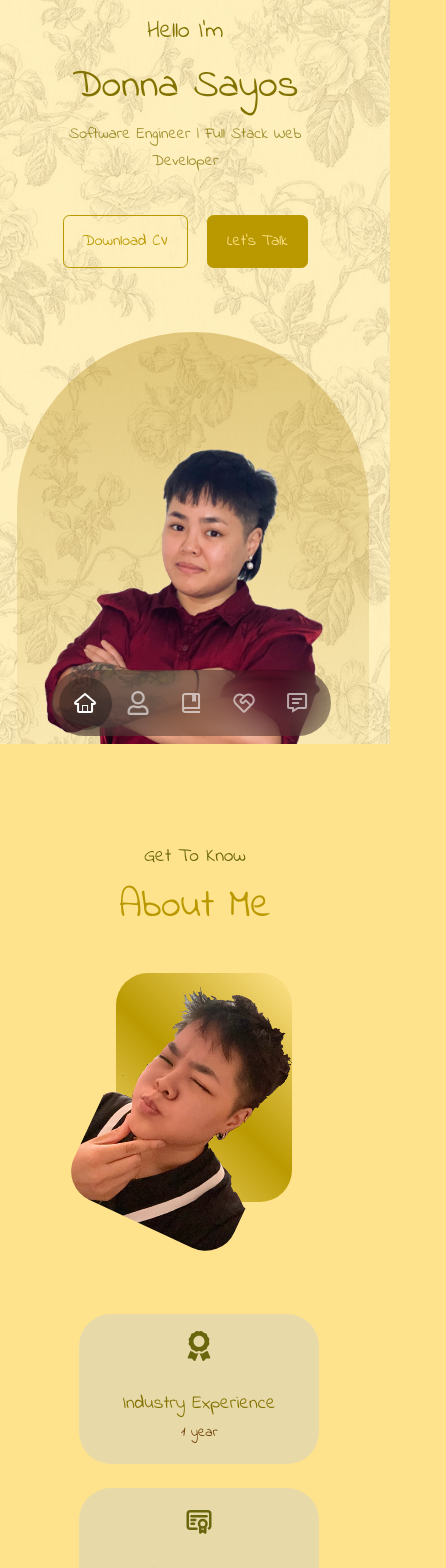
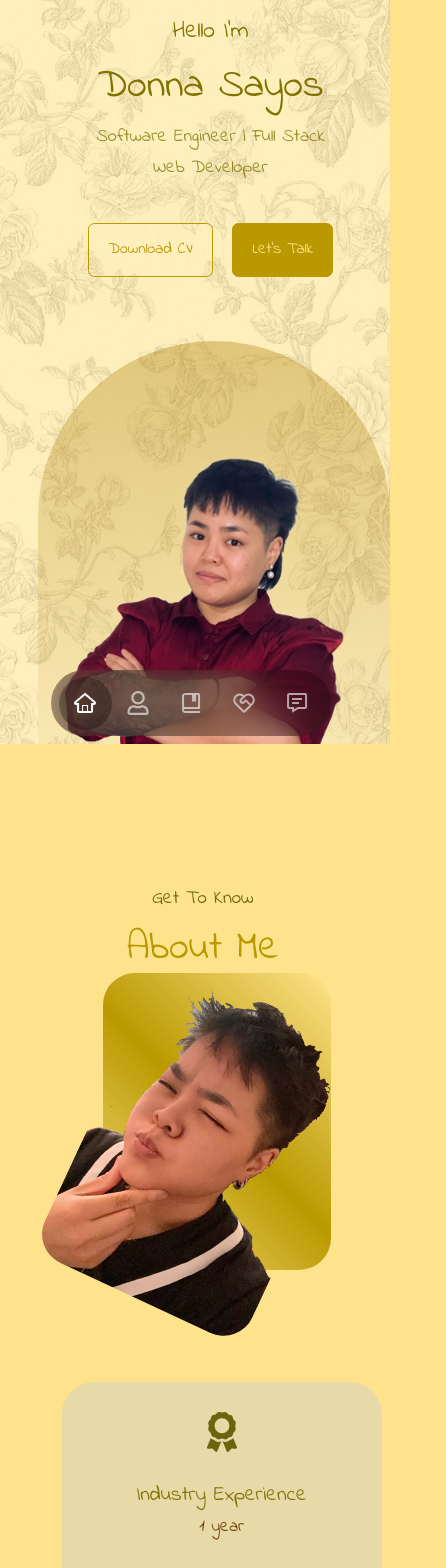
Before and after one commit to Donna-Sayos/Personal-Website, a React (Create React App) app: page / in a window 390 px wide. Shown: the part 100-1668 px from the top of the page, 446 px wide, since content can reach past the window. Built offline with nearby package versions, Linux system fonts and the light colour scheme; a web font is replaced by a local one.

Commit message:
all 3 devices vews are complete up to experience

```diff
--- a/src/components/about/About.jsx
+++ b/src/components/about/About.jsx
@@ -20,15 +20,15 @@ const About = () => {
         <div className="about_content">
           <div className="about_cards">
             <article className="about_card">
-              <FaAward className="about_icon" size={30} color="#69660E"/>
-              <h3>Industry Experience</h3>
-              <small>1 year</small>
+              <FaAward className="about_icon" size={40} color="#69660E"/>
+              <h2>Industry Experience</h2>
+              <h3>1 year</h3>
             </article>
 
             <article className="about_card">
-              <TbCertificate className="about_icon" size={30} color="#69660E"/>
-              <h3>Software Engineer Certificate</h3>
-              <small>553 hours of Full-stack Web Development</small>
+              <TbCertificate className="about_icon" size={40} color="#69660E"/>
+              <h2>Software Engineer Certificate</h2>
+              <h3>553 hours of Full-stack Web Development</h3>
             </article>
           </div>
 
--- a/src/components/about/about.css
+++ b/src/components/about/about.css
@@ -6,7 +6,7 @@
 
 /* About left side */
 .about_me {
-    width: 85%;
+    width: 75%;
     aspect-ratio: 1/1.3;
     border-radius: 2rem;
     background: linear-gradient(
@@ -51,9 +51,10 @@
 .about_card {
     background: var(--color-bg-2);
     border: 1px solid transparent;
-    width: 20rem;
+    width: 25rem;
+    height: 14rem;
     border-radius: 2rem;
-    padding: 2rem;
+    padding: 2.3rem;
     text-align: center;
     transition: var(--transition);
 }
@@ -68,8 +69,7 @@
     margin-bottom: 1rem;
 }
 
-.about_card small {
-    font-size: 0.9rem;
+.about_card h3 {
     color: #6B3D00;
 }
 
@@ -86,30 +86,36 @@
         gap: 2.5rem;
     }
     .about_me {
-        width: 40%;
+        width: 43%;
         margin: 2rem auto 4rem;
-        position: relative;
-        left: 4%;
     }
     .about_content p {
         margin: 1rem 0;
         font-size: 1.5rem;
         text-align: center;
         padding: 2rem;
-        width: 100%;
+        width: 110%;
         position: relative;
-        left: 3%;
+        left: -6%;
     }
     .about_cards {
         grid-template-columns: 1fr;
         gap: 1.5rem;
         place-items: center;
-        position: relative;
-        left: 4%;
     }
     .button {
         position: relative;
         left: 45%;
+    }
+    .sub1 {
+        position: relative;
+        top: 5%;
+        left: -2%;
+    }
+    .sub1_ {
+        position: relative;
+        top: 5%;
+        left: -2%;
     }
 }
 /* For mobile phones -- about */
@@ -121,19 +127,26 @@
         width: 65%;
         margin: 0 auto 3rem;
         position: relative;
-        left: 3.5%;
+        left: -5%;
     }
     .about_cards {
         grid-template-columns: 1fr;
         gap: 1.5rem;
         place-items: center;
         position: relative;
-        left: 2%;
+        left: -4%;
     }
     .about_card {
-        width: 15rem;
+        width: 20rem;
+        height: 14rem;
         border-radius: 2rem;
-        padding: 1rem;
+        padding: 1.8rem;
+    }
+    .about_card h2 {
+        font-size: 1.3rem;
+    }
+    .about_card h3 {
+        font-size: 1.1rem;
     }
     .about_content {
         text-align: center;
@@ -141,15 +154,26 @@
     }
     .about_content p {
         margin: 1rem 0;
-        font-size: 17px;
+        font-size: 18px;
         padding: 2rem;
         width: 145%;
         position: relative;
-        left: -18%;
+        top: -3%;
+        left: -29%;
     }
     .button {
         position: relative;
-        left: 5%;
-        top: -4%;
+        left: -8%;
+        top: -6%;
+    }
+    .sub1 {
+        position: relative;
+        top: 5%;
+        left: 2%;
+    }
+    .sub1_ {
+        position: relative;
+        top: 5%;
+        left: 2%;
     }
 }
--- a/src/components/experience/Experience.jsx
+++ b/src/components/experience/Experience.jsx
@@ -30,7 +30,11 @@ const Experience = () => {
             </article>
             <article className="experience_details">
               <IoCheckmarkDoneCircle className="check_icon" size={25}/>
-              <h3>Git / Github</h3>
+              <h3>Git</h3>
+            </article>
+            <article className="experience_details">
+              <IoCheckmarkDoneCircle className="check_icon" size={25}/>
+              <h3>Github</h3>
             </article>
             <article className="experience_details">
               <IoCheckmarkDoneCircle className="check_icon" size={25}/>
@@ -60,6 +64,10 @@ const Experience = () => {
               <IoCheckmarkDoneCircle className="check_icon" size={25}/>
               <h3>Expo</h3>
             </article>
+            <article className="experience_details">
+                  <IoCheckmarkDoneCircle className="check_icon" size={25}/>
+                  <h3>RESTful APIs</h3>
+              </article>
           </div>
         </div>
 
@@ -69,10 +77,6 @@ const Experience = () => {
               <article className="experience_details">
                   <IoCheckmarkCircle className="check_icon" size={25}/>
                   <h3>Firebase</h3>
-              </article>
-              <article className="experience_details">
-                  <IoCheckmarkCircle className="check_icon" size={25}/>
-                  <h3>RESTful APIs</h3>
               </article>
               <article className="experience_details">
                   <IoCheckmarkCircle className="check_icon" size={25}/>
@@ -92,19 +96,35 @@ const Experience = () => {
               </article>
               <article className="experience_details">
                   <IoCheckmarkCircle className="check_icon" size={25}/>
+                  <h3>Puppeteer</h3>
+              </article>
+              <article className="experience_details">
+                  <IoCheckmarkCircle className="check_icon" size={25}/>
+                  <h3>Nightmare</h3>
+              </article>
+              <article className="experience_details">
+                  <IoCheckmarkCircle className="check_icon" size={25}/>
+                  <h3>Nodemailer</h3>
+              </article>
+              <article className="experience_details">
+                  <IoCheckmarkCircle className="check_icon" size={25}/>
+                  <h3>Emailjs</h3>
+              </article>
+              <article className="experience_details">
+                  <IoCheckmarkCircle className="check_icon" size={25}/>
                   <h3>Webpack</h3>
               </article>
               <article className="experience_details">
-                  <IoCheckmarkCircle className="check_icon" size={40}/>
-                  <h3>Puppeteer / Nightmare</h3>
+                  <IoCheckmarkCircle className="check_icon" size={25}/>
+                  <h3>Jasmine</h3>
               </article>
               <article className="experience_details">
-                  <IoCheckmarkCircle className="check_icon" size={40}/>
-                  <h3>Chai / Jasmine / Mocha</h3>
+                  <IoCheckmarkCircle className="check_icon" size={25}/>
+                  <h3>Mocha</h3>
               </article>
               <article className="experience_details">
-                  <IoCheckmarkCircle className="check_icon" size={55}/>
-                  <h3>Nodemailer / SendGrid / Emailjs</h3>
+                  <IoCheckmarkCircle className="check_icon" size={25}/>
+                  <h3>Chai</h3>
               </article>
             </div>
         </div>
--- a/src/components/experience/experience.css
+++ b/src/components/experience/experience.css
@@ -2,6 +2,8 @@
     display: grid;
     grid-template-columns: 1fr 1fr;
     gap: 2rem;
+    position: relative;
+    top: -35%;
 }
 
 .experience_container > div {
@@ -42,10 +44,14 @@
 .sub2 {
     color: #69660E;
     font-size: 1.2rem;
+    position: relative;
+    top: -35%;
 }
 
 .sub2_ {
     font-size: 2.5rem;
+    position: relative;
+    top: -35%;
 }
 
 /* For tablets */
@@ -53,7 +59,7 @@
     .experience_container {
         grid-template-columns: 1fr;
         position: relative;
-        top: 25%;
+        top: 30%;
     }
     .experience_container > div {
         width: 75%;
@@ -64,11 +70,11 @@
     }
     .sub2 {
         position: relative;
-        top: 25%;
+        top: 32%;
     }
     .sub2_ {
         position: relative;
-        top: 25%;
+        top: 32%;
     }
 }
 /* For mobile phones */
@@ -76,21 +82,21 @@
     .experience_container {
         grid-template-columns: 1fr;
         position: relative;
-        top: 40%;
+        top: 46%;
     }
     .experience_container > div {
-        width: 95%;
+        width: 114%;
         padding: 1.5rem;
         margin: 0 auto;
         position: relative;
-        left: -4%;
+        left: -2%;
     }
     .sub2 {
         position: relative;
-        top: 40%;
+        top: 48%;
     }
     .sub2_ {
         position: relative;
-        top: 40%;
+        top: 48%;
     }
 }
--- a/src/components/header/Header.jsx
+++ b/src/components/header/Header.jsx
@@ -9,7 +9,7 @@ const Header = () => {
   return (
     <header>
       <div className="container header_container">
-        <h2>Hello I'm</h2>
+        <h2 className="greet">Hello I'm</h2>
         <h1 className="name">Donna Sayos</h1>
         <h2 className="text-light">Software Engineer | Full Stack Web Developer</h2>
         <HeaderButtons />
--- a/src/components/header/header.css
+++ b/src/components/header/header.css
@@ -76,18 +76,30 @@ header {
         height: 100vh;
     }
     .text-light {
-        font-size: 1rem;
+        font-size: 1.15rem;
+        position: relative;
+        left: 10%;
     }
     .header_socials, .scroll_down {
         display: none;
     }
     .name {
         font-size: 2.5rem;
+        position: relative;
+        left: 10%;
     }
     .me {
         width: 22rem;
         height: 30rem;
         position: absolute;
-        left: calc(50% - 10.5rem);
+        left: calc(50% - 9.2rem);
+    }
+    .greet {
+        position: relative;
+        left: 10%;
+    }
+    .action .btn {
+        position: relative;
+        left: 10%;
     }
 }
--- a/src/index.css
+++ b/src/index.css
@@ -22,7 +22,7 @@
     --color-light: rgba(255, 255, 255, 0.6);
     --color-gradient: linear-gradient(120deg, #eaee44, #33d0ff);
 
-    --container-width-1: 80%;
+    --container-width-1: 85%;
     --container-width-2: 70%;
     --container-width-3: 65%;
 
```
